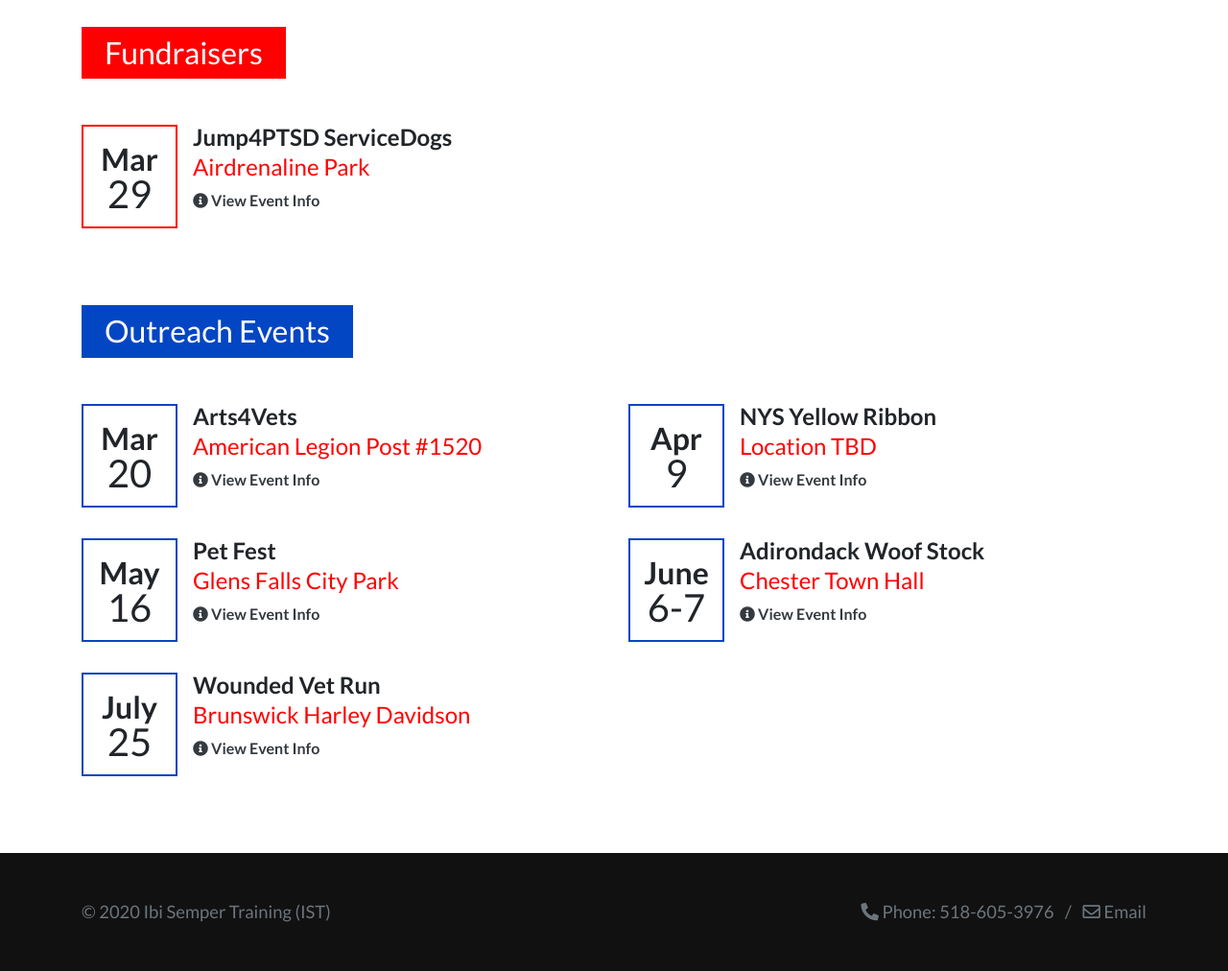
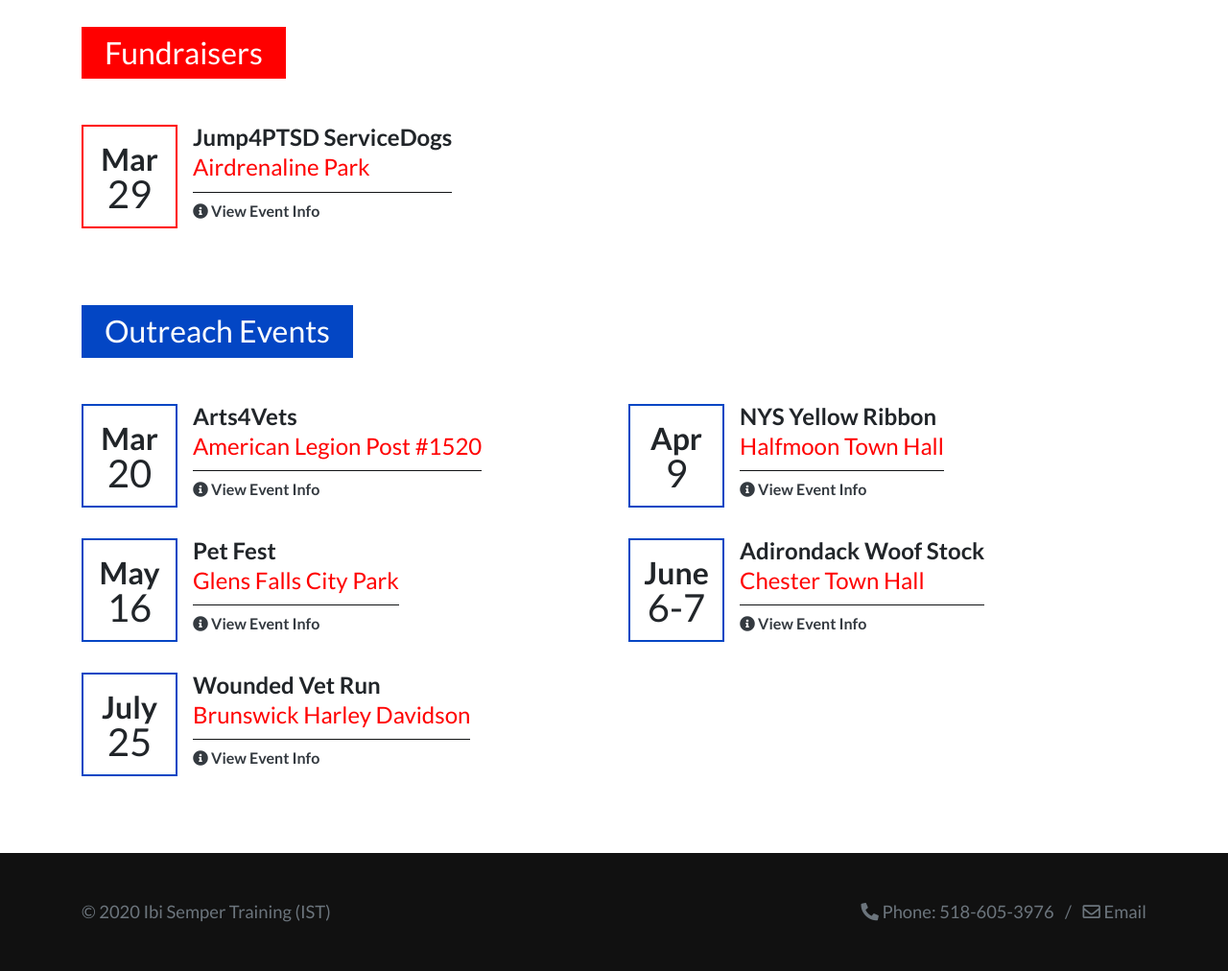
Before and after one commit to chrisdav6/ibiSemperTraining, a PHP site: page /events.php in a window 1280 px wide. Shown: the part 238-1250 px from the top of the page at 96% size. Run offline with PHP 8.4, Linux system fonts and the light colour scheme; some libraries are stand-ins or nearby versions.

Commit message:
Updated events info and styling

```diff
--- a/events.php
+++ b/events.php
@@ -47,6 +47,7 @@
             <div class="text">
               <p class="eventTitle">Jump4PTSD ServiceDogs</p>
               <a class="red" href="https://g.page/Airdrenaline?share" target="_blank">Airdrenaline Park</a>
+              <hr class="event-divider">
               <a class="text-dark event-link" href="./public/pdf/AAPMar292020.pdf" target="_blank"><i class="fas fa-info-circle"></i> View Event Info</a>
             </div>
           </div>
@@ -64,7 +65,8 @@
             <div class="text">
               <p class="eventTitle">Arts4Vets</p>
               <a class="red" href="https://goo.gl/maps/Vh8PhSmSDs6GCRfw9" target="_blank">American Legion Post #1520</a>
-              <a class="text-dark event-link" href="http://www.zalogapost1520.org/index.php?id=72" target="_blank"><i class="fas fa-info-circle"></i> View Event Info</a>
+              <hr class="event-divider">
+              <a class="text-dark event-link" href="https://www.facebook.com/groups/1231782123562194" target="_blank"><i class="fas fa-info-circle"></i> View Event Info</a>
             </div>
           </div>
         </div>
@@ -74,7 +76,8 @@
             <div class="date blue">Apr<span>9</span></div>
             <div class="text">
               <p class="eventTitle">NYS Yellow Ribbon</p>
-              <a class="red" href="#" target="_blank">Location TBD</a>
+              <a class="red" href="https://goo.gl/maps/HmCk39bhUfjUd9E66" target="_blank">Halfmoon Town Hall</a>
+              <hr class="event-divider">
               <a class="text-dark event-link" href="#" target="_blank"><i class="fas fa-info-circle"></i> View Event Info</a>
             </div>
           </div>
@@ -86,6 +89,7 @@
             <div class="text">
               <p class="eventTitle">Pet Fest</p>
               <a class="red" href="https://goo.gl/maps/D34P5XwqwpardCDs9" target="_blank">Glens Falls City Park</a>
+              <hr class="event-divider">
               <a class="text-dark event-link" href="https://www.glensfalls.com/event/pet-fest-118896" target="_blank"><i class="fas fa-info-circle"></i> View Event Info</a>
             </div>
           </div>
@@ -97,6 +101,7 @@
             <div class="text">
               <p class="eventTitle">Adirondack Woof Stock</p>
               <a class="red" href="https://goo.gl/maps/sbJtbPYHtiQrixwN8" target="_blank">Chester Town Hall</a>
+              <hr class="event-divider">
               <a class="text-dark event-link" href="https://www.visitlakegeorge.com/events/adirondack-woof-stock" target="_blank"><i class="fas fa-info-circle"></i> View Event Info</a>
             </div>
           </div>
@@ -108,7 +113,8 @@
             <div class="text">
               <p class="eventTitle">Wounded Vet Run</p>
               <a class="red" href="https://g.page/BrunswickHarley?share" target="_blank">Brunswick Harley Davidson</a>
-              <a class="text-dark event-link" href="#" target="_blank"><i class="fas fa-info-circle"></i> View Event Info</a>
+              <hr class="event-divider">
+              <a class="text-dark event-link" href="https://www.facebook.com/UpstateNYWVR" target="_blank"><i class="fas fa-info-circle"></i> View Event Info</a>
             </div>
           </div>
         </div>
--- a/public/scss/partials/events/_events.scss
+++ b/public/scss/partials/events/_events.scss
@@ -62,7 +62,6 @@
 
       a {
         margin-top: -5px;
-        margin-bottom: 10px;
         font-weight: normal;
         text-decoration: none;
 
@@ -78,6 +77,13 @@
       a.blue {
         color: rgb(3, 70, 196);
       }
+
+      .event-divider {
+        height: 1px;
+        background: #121416;
+        width: 100%;
+        margin: .3em 0 .5em 0;
+      }
     }
   }
 }
```
Also changed, not shown: public/css/style.css.
